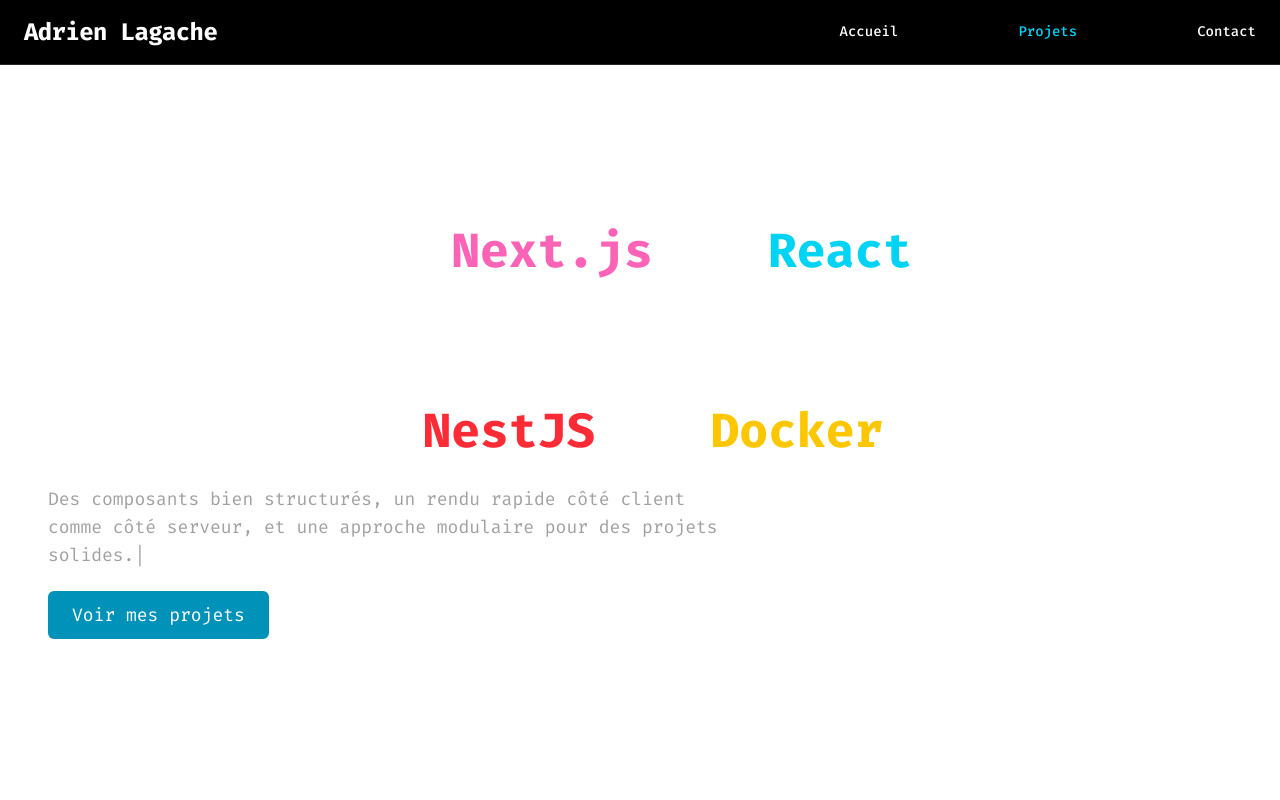
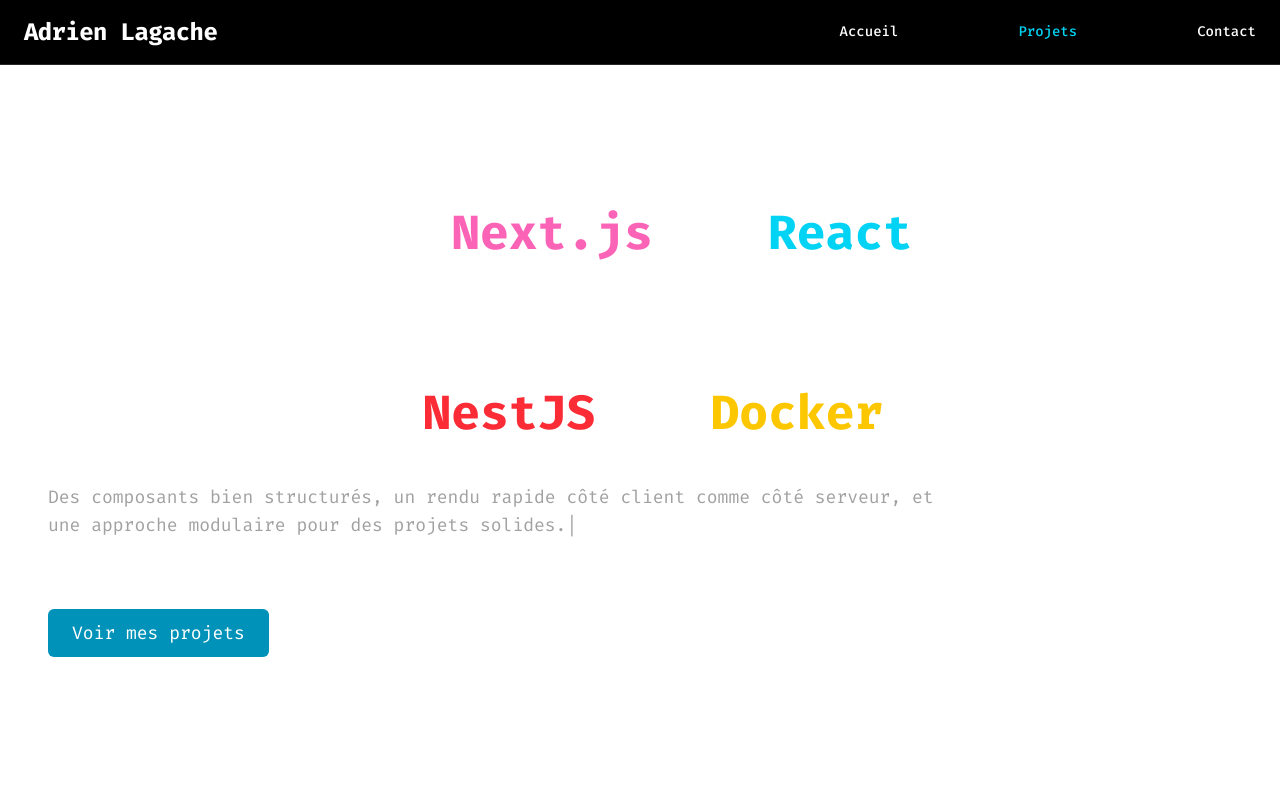
Before and after one commit to AdrienLagache/adrienlagache.github.io, a Next.js app: page / in a window 1280 px wide. Shown: the top 800 px of the page. Built offline with nearby package versions, Linux system fonts and the light colour scheme.

Commit message:
change button delay

```diff
--- a/src/components/Hero.tsx
+++ b/src/components/Hero.tsx
@@ -19,23 +19,23 @@
       );
       return () => clearTimeout(timeout);
     } else {
-      setTimeout(() => setShowButton(true), 100); // délai pour le bouton
+      setTimeout(() => setShowButton(true), 2000);
     }
   }, [visibleChars]);
 
   return (
     <section className="flex flex-col items-start justify-center text-left px-6 sm:px-12 py-12 max-w-7xl mx-auto min-h-[calc(100vh-5rem)]">
       {/* Titre sans animation mais avec couleurs */}
-      <h1 className="text-3xl sm:text-5xl font-bold leading-tight text-white mb-6 break-words">
+      <h1 className="text-3xl sm:text-5xl font-bold leading-tight text-white mb-10 break-words">
         Spécialisé en{" "}
         <span className="text-pink-400">Next.js</span> et{" "}
-        <span className="text-cyan-400">React</span>, je développe des interfaces modernes tout en maîtrisant les bases d’une architecture backend avec{" "}
+        <span className="text-cyan-400">React</span>, je développe des interfaces modernes tout en maîtrisant les bases d'une architecture backend avec{" "}
         <span className="text-red-500">NestJS</span> et{" "}
         <span className="text-yellow-400">Docker</span>.
       </h1>
 
       {/* Paragraphe animé lettre par lettre */}
-      <div className="text-sm sm:text-lg text-neutral-400 mb-8 max-w-2xl relative">
+      <div className="text-sm sm:text-lg text-neutral-400 mb-20 max-w-4xl relative">
         {/* Texte complet invisible pour réserver l'espace */}
         <p className="opacity-0 pointer-events-none" aria-hidden="true">
           {paragraphText}
@@ -48,12 +48,12 @@
         </p>
       </div>
 
-      {/* Bouton animé après fin d’écriture */}
+      {/* Bouton animé après fin d'écriture */}
       <div
-        className={`transform transition-all duration-700 ease-out ${
+        className={`transform transition-all duration-700 ease-in-out ${
           showButton
             ? "opacity-100 translate-y-0"
-            : "opacity-0 translate-y-2 pointer-events-none"
+            : "opacity-0 translate-y-4 pointer-events-none"
         }`}
       >
         <a
--- a/src/components/PageTransition.tsx
+++ b/src/components/PageTransition.tsx
@@ -26,10 +26,10 @@
 
   return (
     <div
-      className={`w-full h-full transform transition-all duration-700 ease-out ${
+      className={`w-full h-full transform transition-all duration-600 ease-out ${
         isVisible
           ? "opacity-100 translate-y-0"
-          : "opacity-0 translate-y-4"
+          : "opacity-0 translate-y-6"
       }`}
     >
       {children}
```
